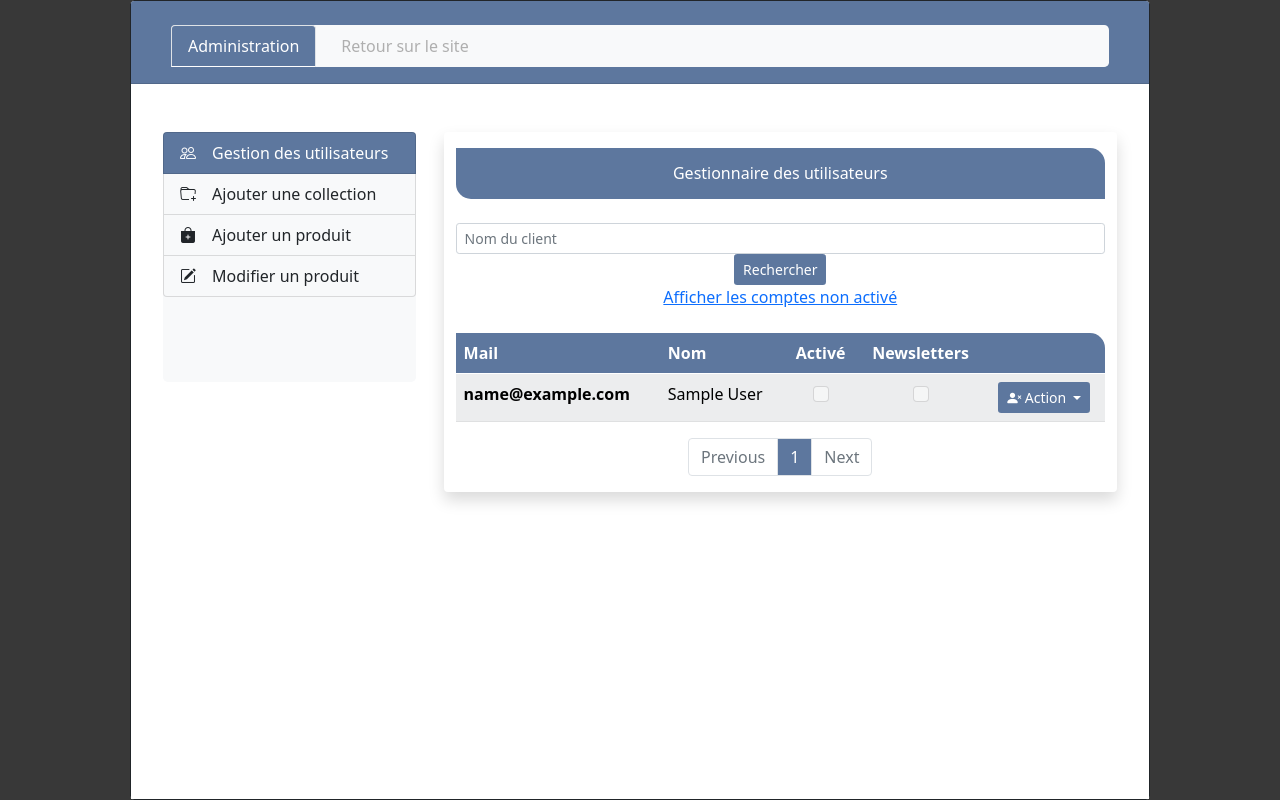
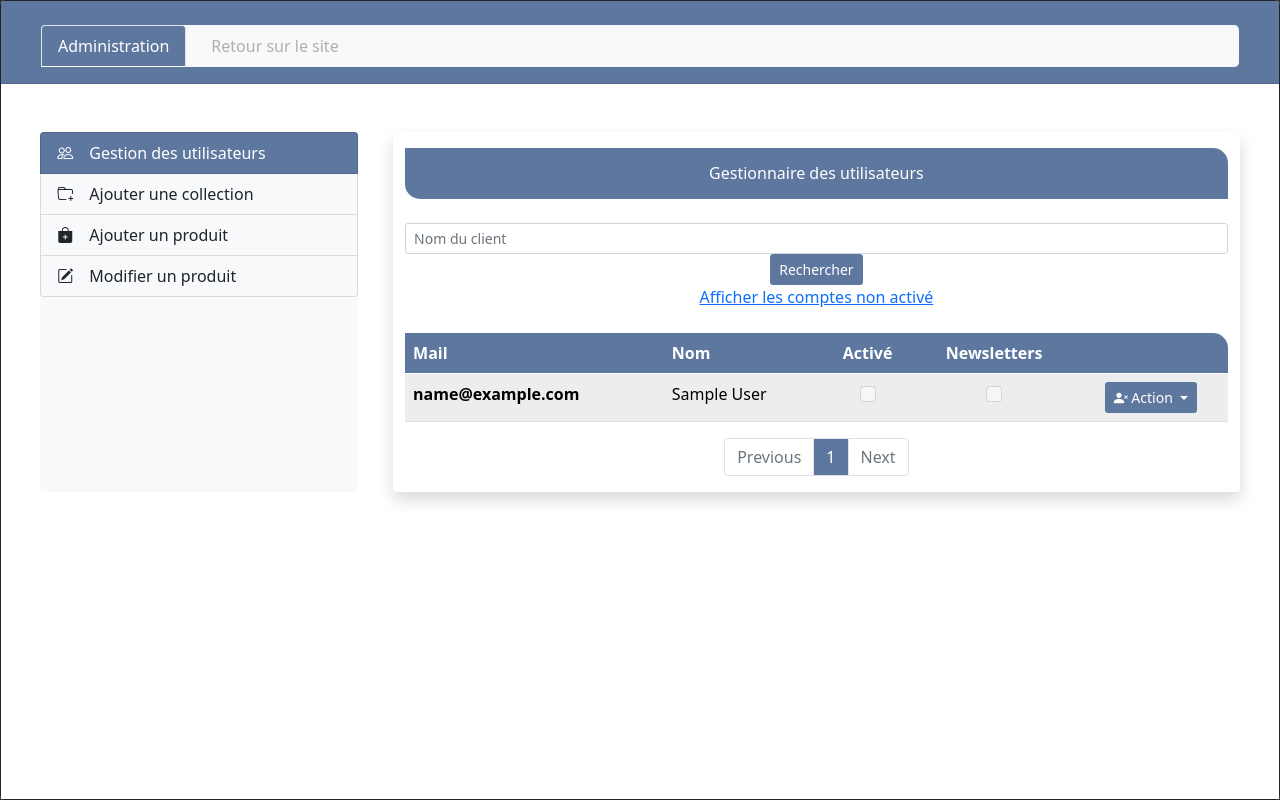
Before and after one commit to alexy76/Projet-PRO, a PHP site: page /views/admin/index.php in a window 1280 px wide. Run offline with PHP 8.4, Linux system fonts and the light colour scheme; the visitor is signed in with stand-in values (Sample User, id 1); some libraries are stand-ins or nearby versions.

Commit message:
modification mise en page panel admin

```diff
--- a/ecommerce/controllers/admin/ctrIndex.php
+++ b/ecommerce/controllers/admin/ctrIndex.php
@@ -18,7 +18,7 @@ $Users = new Users;
 
 $nameMethod = 'AllClients';
 
-if(isset($_POST['req']))                            $req = $_POST['req'];
+if(isset($_POST['req']) && !empty($_POST['req']))                            $req = $_POST['req'];
 if(isset($_GET['req']) && $_GET['req'] != '')       $req = $_GET['req'];
 
 if(isset($_GET['search']) && method_exists($Users, 'getCount_'.$_GET['search']))
--- a/ecommerce/models/Users.php
+++ b/ecommerce/models/Users.php
@@ -289,7 +289,7 @@ class Users extends Database{
     /**
      *
      */
-    public function get_AllClients(string $optional = '', int $nbElt, int $offset) : array
+    public function get_AllClients(string $optional = null, int $nbElt, int $offset) : array
     {
         $db = $this->connectDB();
 
@@ -356,7 +356,7 @@ class Users extends Database{
     /**
      *
      */
-    public function get_AccountNotActivated(string $optional = '', int $nbElt, int $offset) : array
+    public function get_AccountNotActivated(string $optional = null, int $nbElt, int $offset) : array
     {
         $db = $this->connectDB();
 
--- a/ecommerce/views/admin/index.php
+++ b/ecommerce/views/admin/index.php
@@ -3,7 +3,7 @@ require_once '../../controllers/admin/ctrIndex.php';
 ?>
 
 <!doctype html>
-<html lang="fr">
+<html lang="fr" class="m-0 p-0">
 
 <head>
     <title>Administration</title>
@@ -16,10 +16,10 @@ require_once '../../controllers/admin/ctrIndex.php';
 </head>
 
 
-<body class="bgadmin">
+<body class="bgadmin m-0 p-0">
 
-    <div class="container">
-        <div class="card text-center border-dark text-white mx-lg-5 mx-0" style="min-height: 100vh">
+
+    <div class="card text-center border-dark text-white m-0 p-0" style="min-height: 100vh">
 
 
         <div class="card-header btnBlue pt-4 pb-4">
@@ -36,7 +36,7 @@ require_once '../../controllers/admin/ctrIndex.php';
 
         <div class="card-body bg-white pt-5">
             <div class="row justify-content-evenly">
-                    <div class="col-lg-3 col-12 rounded-3 bg-light text-dark px-0" style="max-height: 250px;">
+                <div class="col-lg-3 col-12 rounded-3 bg-light text-dark px-0">
                     <div class="list-group bg-light">
                         <a href="index.php" class="list-group-item list-group-item-action btnBlue text-white d-inline-block text-start" aria-current="true">
                             <i class="bi bi-people"></i><span class="ms-3 d-inline-block m-auto">Gestion des utilisateurs</span>
@@ -137,7 +137,7 @@ require_once '../../controllers/admin/ctrIndex.php';
             </div>
         </div>
     </div>
-    </div>
+
 
     <script src="https://cdn.jsdelivr.net/npm/@popperjs/core@2.9.2/dist/umd/popper.min.js" integrity="sha384-IQsoLXl5PILFhosVNubq5LC7Qb9DXgDA9i+tQ8Zj3iwWAwPtgFTxbJ8NT4GN1R8p" crossorigin="anonymous"></script>
     <script src="https://cdn.jsdelivr.net/npm/bootstrap@5.0.2/dist/js/bootstrap.min.js" integrity="sha384-cVKIPhGWiC2Al4u+LWgxfKTRIcfu0JTxR+EQDz/bgldoEyl4H0zUF0QKbrJ0EcQF" crossorigin="anonymous"></script>
```
Lines whose indentation alone changed are shown as unchanged.
